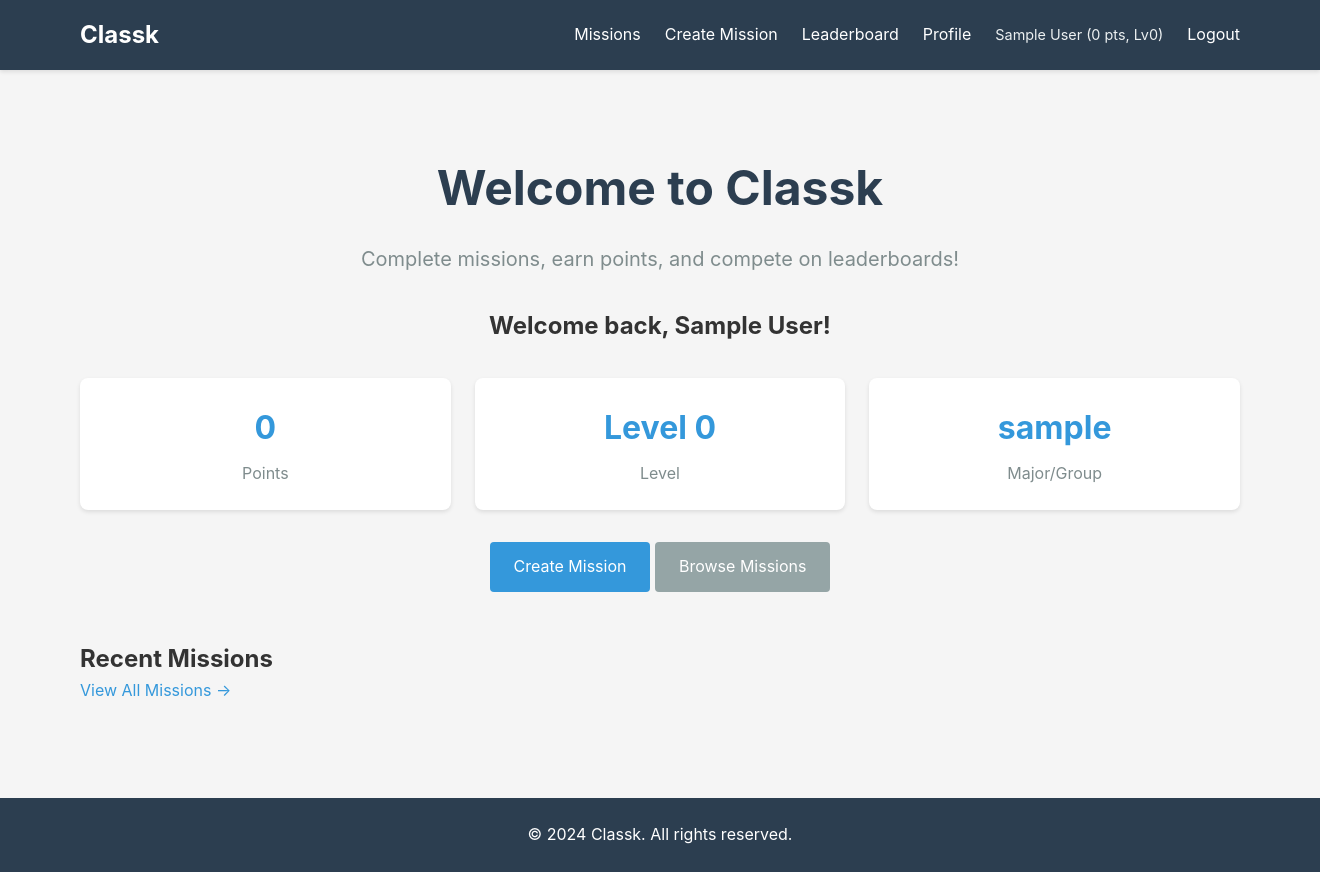
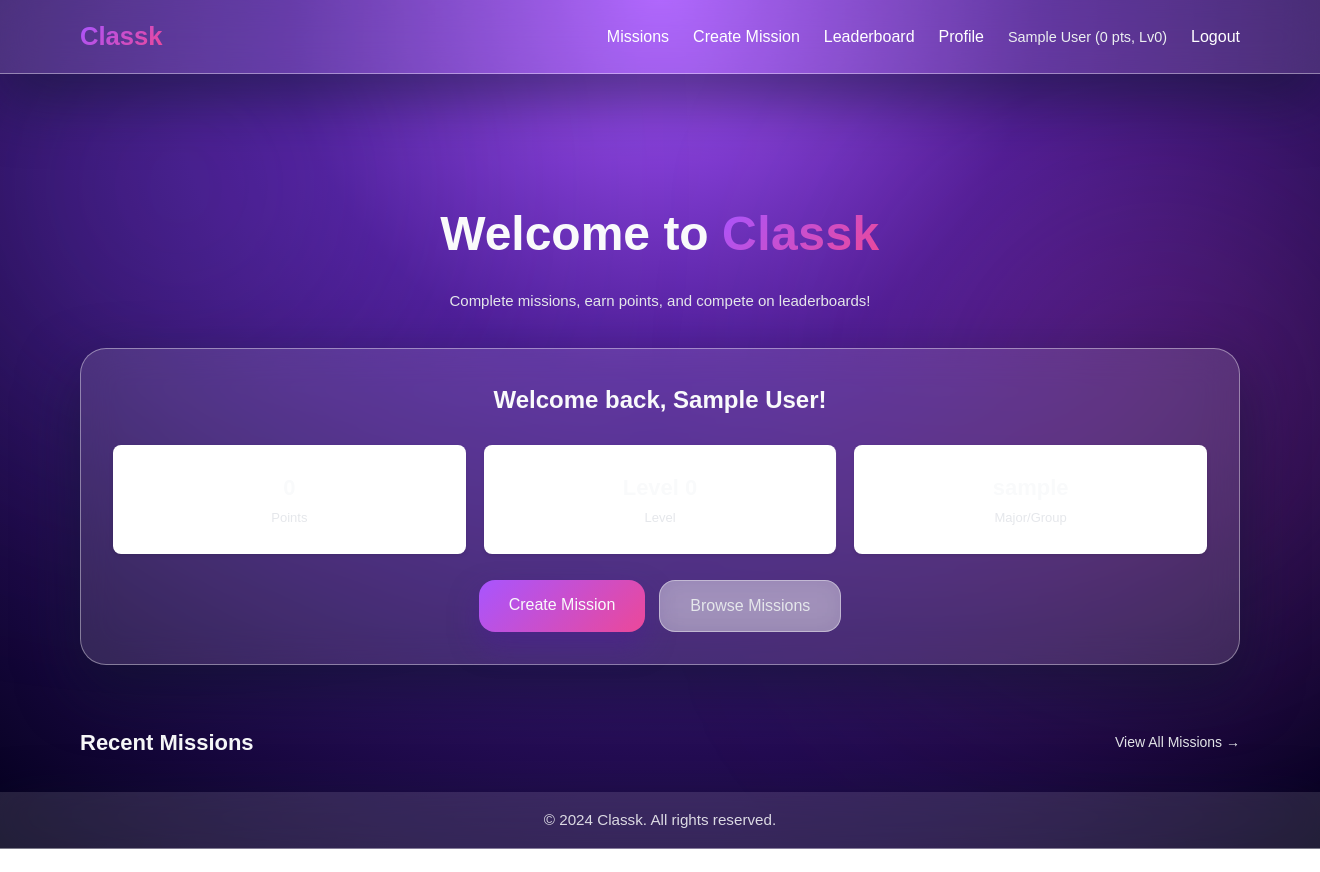
Before and after one commit to soggy8/Classk, a Flask app: page / in a window 1320 px wide. After the commit the page ends 849 px from the top, so only its background shows below. Run offline with Flask 3, Linux system fonts and the light colour scheme; the visitor is signed in with stand-in values (Sample User, id 1).

Commit message:
Made base page

```diff
--- a/frontend/css/main.css
+++ b/frontend/css/main.css
@@ -8,10 +8,47 @@
 }
 
 body {
-    font-family: -apple-system, BlinkMacSystemFont, 'Segoe UI', Roboto, Oxygen, Ubuntu, Cantarell, sans-serif;
+    font-family: Poppins, sans-serif;
+    background: radial-gradient(circle at top, #a855ff 0%, #4c1d95 35%, #03001c 100%);
+    color: #f9fafb;
     line-height: 1.6;
-    color: #333;
-    background-color: #f5f5f5;
+}
+
+.glow {
+    position: absolute;
+    width: 320px;
+    height: 320px;
+    border-radius: 50%;
+    filter: blur(150px);
+    z-index: -1;
+}
+
+.glow.purple {
+    background: rgba(139, 92, 246, 0.4);
+    top: -80px;
+    left: -60px;
+}
+
+.glow.pink {
+    background: rgba(236, 72, 153, 0.4);
+    bottom: 100px;
+    right: -80px;
+}
+
+.title{
+    color: #f9fafb;
+    font-size: 2.5rem;
+    font-weight: 700;
+    margin-bottom: 6px;
+    text-align: center;
+}
+
+.brand-accent{
+    background: linear-gradient(135deg, #a855ff, #ec4899);
+    -webkit-background-clip: text;
+    color: transparent;
+    font-weight: 700;
+    letter-spacing: 0.5px;
 }
 
 .container {
@@ -22,10 +59,12 @@
 
 /* Navigation */
 .navbar {
-    background-color: #2c3e50;
-    color: white;
+    background: rgba(255, 255, 255, 0.12);
+    backdrop-filter: blur(18px);
+    border-bottom: 1px solid rgba(255, 255, 255, 0.4);
+    color: #f9fafb;
     padding: 1rem 0;
-    box-shadow: 0 2px 4px rgba(0,0,0,0.1);
+    box-shadow: 0 24px 60px rgba(15, 23, 42, 0.55);
 }
 
 .navbar .container {
@@ -35,10 +74,12 @@
 }
 
 .nav-brand a {
-    color: white;
     text-decoration: none;
-    font-size: 1.5rem;
-    font-weight: bold;
+    font-size: 1.6rem;
+    font-weight: 600;
+    background: linear-gradient(135deg, #a855ff, #ec4899);
+    -webkit-background-clip: text;
+    color: transparent;
 }
 
 .nav-menu {
@@ -115,21 +156,82 @@
 }
 
 .btn-primary {
-    background-color: #3498db;
-    color: white;
+    display: inline-block;
+    padding: 12px 30px;
+    border-radius: 16px;
+    background: linear-gradient(135deg, #a855ff, #ec4899);
+    color: #f9fafb;
+    font-weight: 500;
+    text-decoration: none;
+    box-shadow: 0 14px 28px rgba(76,29,149,0.5);
+    transition: 0.2s ease;
 }
 
 .btn-primary:hover {
-    background-color: #2980b9;
+    transform: translateY(-2px);
+    filter: brightness(1.08);
 }
 
 .btn-secondary {
-    background-color: #95a5a6;
-    color: white;
+    display: inline-block;
+    padding: 12px 30px;
+    border-radius: 16px;
+    background: rgba(255, 255, 255, 0.40);
+    border: 1px solid rgba(255, 255, 255, 0.40);
+    color: #e5e7eb;
+    backdrop-filter: blur(12px);
+    transition: 0.2s;
 }
 
 .btn-secondary:hover {
-    background-color: #7f8c8d;
+    background: rgba(255, 255, 255, 0.18);
+}
+
+.glass-card{
+    margin-top: 35px;
+    padding: 32px;
+    background: rgba(255, 255, 255, 0.12);
+    border: 1px solid rgba(255, 255, 255, 0.4);
+    backdrop-filter: blur(18px);
+    border-radius: 26px;
+    box-shadow: 0 24px 60px rgba(15, 23, 42, 0.55);
+}
+
+.glass-inner{
+    background: rgba(255, 255, 255, 0.12);
+    border: 1px solid rgba(255, 255, 255, 0.4);
+    backdrop-filter: blur(14px);
+    border-radius: 20px;
+    padding: 20px 16px;
+}
+
+.quick-actions{
+    margin-top: 26px;
+    display: flex;
+    justify-content: center;
+    gap: 14px;
+}
+
+.recent-missions-section{
+    margin-top: 60px;
+
+}
+
+.recent-header{
+    display: flex;
+    justify-content: space-between;
+    align-items: center;
+}
+
+.section-title{
+    font-size: 22px;
+    font-weight: 600;
+}
+
+.view-all{
+    color: #e5e7eb;
+    text-decoration: none;
+    font-size: 14px;
 }
 
 .btn-success {
@@ -175,19 +277,20 @@
 /* Hero section */
 .hero-section {
     text-align: center;
-    padding: 3rem 0;
+    padding-top: 90px;
+    position: relative;
 }
 
 .hero-section h1 {
     font-size: 3rem;
     margin-bottom: 1rem;
-    color: #2c3e50;
 }
 
 .subtitle {
-    font-size: 1.25rem;
-    color: #7f8c8d;
-    margin-bottom: 2rem;
+    font-size: 15px;
+    color: #e5e7eb;
+    font-weight: 300;
+    margin-bottom: 22px;
 }
 
 .cta-buttons {
@@ -198,10 +301,11 @@
 
 /* Stats grid */
 .stats-grid {
+    margin-top: 26px;
     display: grid;
-    grid-template-columns: repeat(auto-fit, minmax(150px, 1fr));
-    gap: 1.5rem;
-    margin: 2rem 0;
+    grid-template-columns: repeat(auto-fit, minmax(130px, 1fr));
+    gap: 18px;
+
 }
 
 .stat-card {
@@ -213,22 +317,31 @@
 }
 
 .stat-card h3 {
-    font-size: 2rem;
-    color: #3498db;
-    margin-bottom: 0.5rem;
+    font-size: 22px;
+    font-weight: 600;
+    margin-bottom: 3px;
 }
 
 .stat-card p {
-    color: #7f8c8d;
+    color: #e5e7eb;
+    font-size: 13px;
 }
 
 /* Footer */
 .footer {
-    background-color: #2c3e50;
-    color: white;
+    background: rgba(255, 255, 255, 0.12);
+    backdrop-filter: blur(18px);
+    border-bottom: 1px solid rgba(255, 255, 255, 0.4);
+    color: #f9fafb;
+    padding: 1rem 0;
+    box-shadow: 0 24px 60px rgba(15, 23, 42, 0.55);
+}
+
+.footer p{
+    margin: 0;
     text-align: center;
-    padding: 1.5rem 0;
-    margin-top: 3rem;
+    font-size: 0.95rem;
+    opacity: 0.85;
 }
 
 /* Forms */
--- a/templates/base.html
+++ b/templates/base.html
@@ -25,8 +25,10 @@
                     <li><span class="user-info">{{ current_user.name }} ({{ current_user.points }} pts, Lv{{ current_user.level }})</span></li>
                     <li><a href="{{ url_for('auth.logout') }}">Logout</a></li>
                 {% else %}
-                    <li><a href="{{ url_for('auth.login') }}">Login</a></li>
-                    <li><a href="{{ url_for('auth.signup') }}">Sign Up</a></li>
+                    <li>
+                        <a href="{{ url_for('auth.login') }}"><span class="btn login-btn">Login</span></a>
+                        <a href="{{ url_for('auth.signup') }}"><span class="btn signup-btn">Sign Up</span></a>
+                    </li>
                 {% endif %}
             </ul>
         </div>
--- a/templates/index.html
+++ b/templates/index.html
@@ -4,7 +4,11 @@
 
 {% block content %}
 <div class="hero-section">
-    <h1>Welcome to Classk</h1>
+
+    <div class="glow purple"></div>
+    <div class="glow pink"></div>
+
+    <h1 class="title">Welcome to <span class="brand-accent">Classk</span></h1>
     <p class="subtitle">Complete missions, earn points, and compete on leaderboards!</p>
 
     {% if not current_user.is_authenticated %}
@@ -13,18 +17,18 @@
             <a href="{{ url_for('auth.login') }}" class="btn btn-secondary">Login</a>
         </div>
     {% else %}
-        <div class="welcome-back">
+        <div class="welcome-back glass-card">
             <h2>Welcome back, {{ current_user.name }}!</h2>
             <div class="stats-grid">
-                <div class="stat-card">
+                <div class="stat-card glass-inner">
                     <h3>{{ current_user.points }}</h3>
                     <p>Points</p>
                 </div>
-                <div class="stat-card">
+                <div class="stat-card glass-inner">
                     <h3>Level {{ current_user.level }}</h3>
                     <p>Level</p>
                 </div>
-                <div class="stat-card">
+                <div class="stat-card glass-inner">
                     <h3>{{ current_user.major_group }}</h3>
                     <p>Major/Group</p>
                 </div>
@@ -38,9 +42,11 @@
 </div>
 
 {% if current_user.is_authenticated %}
-    <section class="recent-missions">
-        <h2>Recent Missions</h2>
-        <a href="{{ url_for('missions.list_missions') }}" class="btn btn-link">View All Missions →</a>
+    <section class="recent-missions-section">
+        <div class="recent-header">
+            <h2 class="section-title">Recent Missions</h2>
+            <a href="{{ url_for('missions.list_missions') }}" class="view-all">View All Missions →</a>
+        </div>
     </section>
 {% endif %}
 {% endblock %}
```
